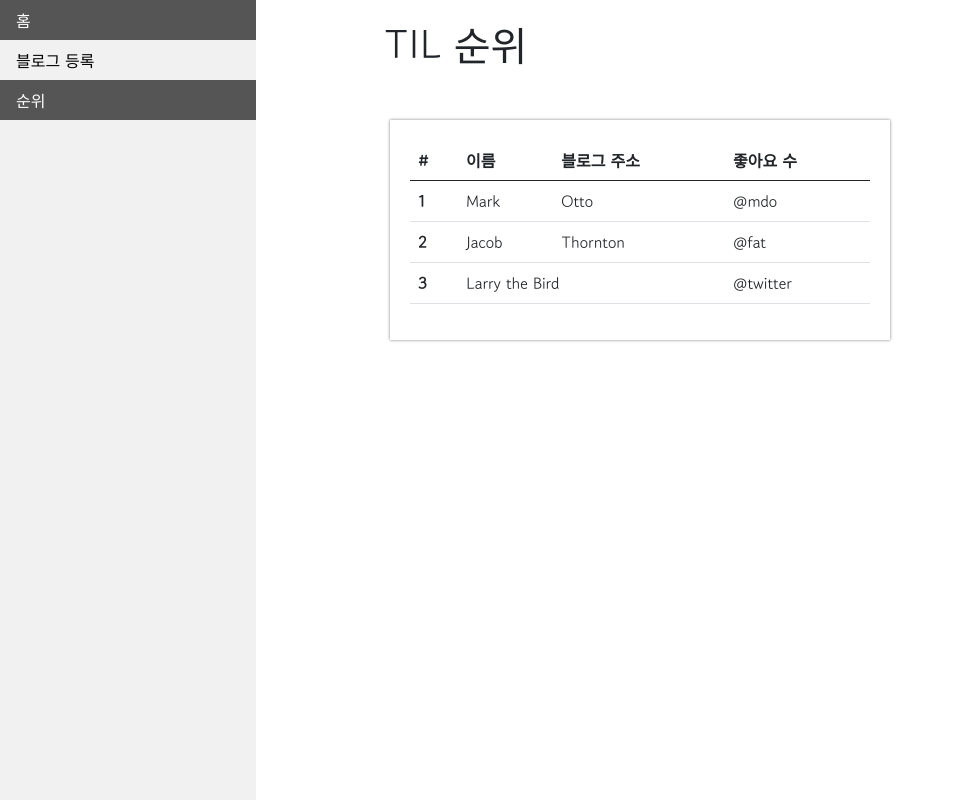
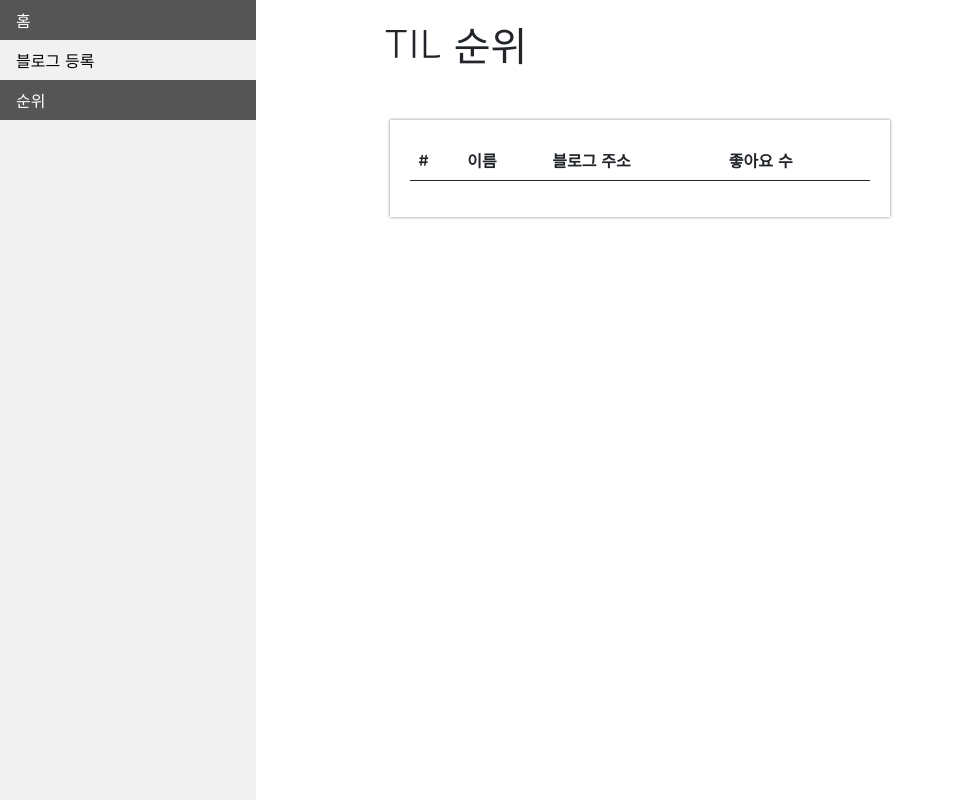
Before and after one commit to JiHun-yam/ToyProject1, a Flask app: page /rank in a window 1280 px wide. Shown: the whole page, without its empty margins (0-955 px from the left). Run offline with Flask 2, Linux system fonts and the light colour scheme; lists and menus that the app fills with data are empty.

Commit message:
순위 수정

```diff
--- a/til/templates/index3.html
+++ b/til/templates/index3.html
@@ -137,24 +137,7 @@
             <th scope="col">좋아요 수</th>
         </tr>
         </thead>
-        <tbody>
-        <tr>
-            <th scope="row">1</th>
-            <td>Mark</td>
-            <td>Otto</td>
-            <td>@mdo</td>
-        </tr>
-        <tr>
-            <th scope="row">2</th>
-            <td>Jacob</td>
-            <td>Thornton</td>
-            <td>@fat</td>
-        </tr>
-        <tr>
-            <th scope="row">3</th>
-            <td colspan="2">Larry the Bird</td>
-            <td>@twitter</td>
-        </tr>
+        <tbody id="rank">
         </tbody>
     </table>
 </div>
```
